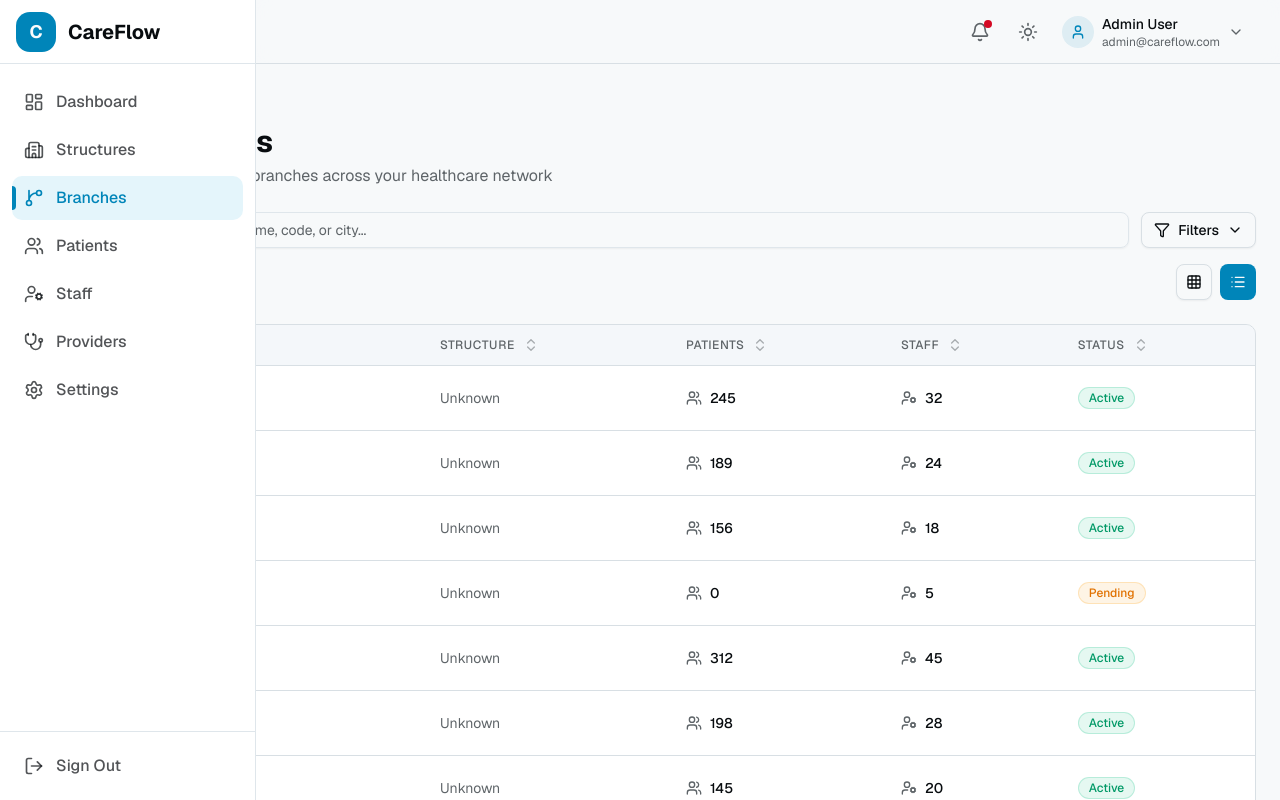
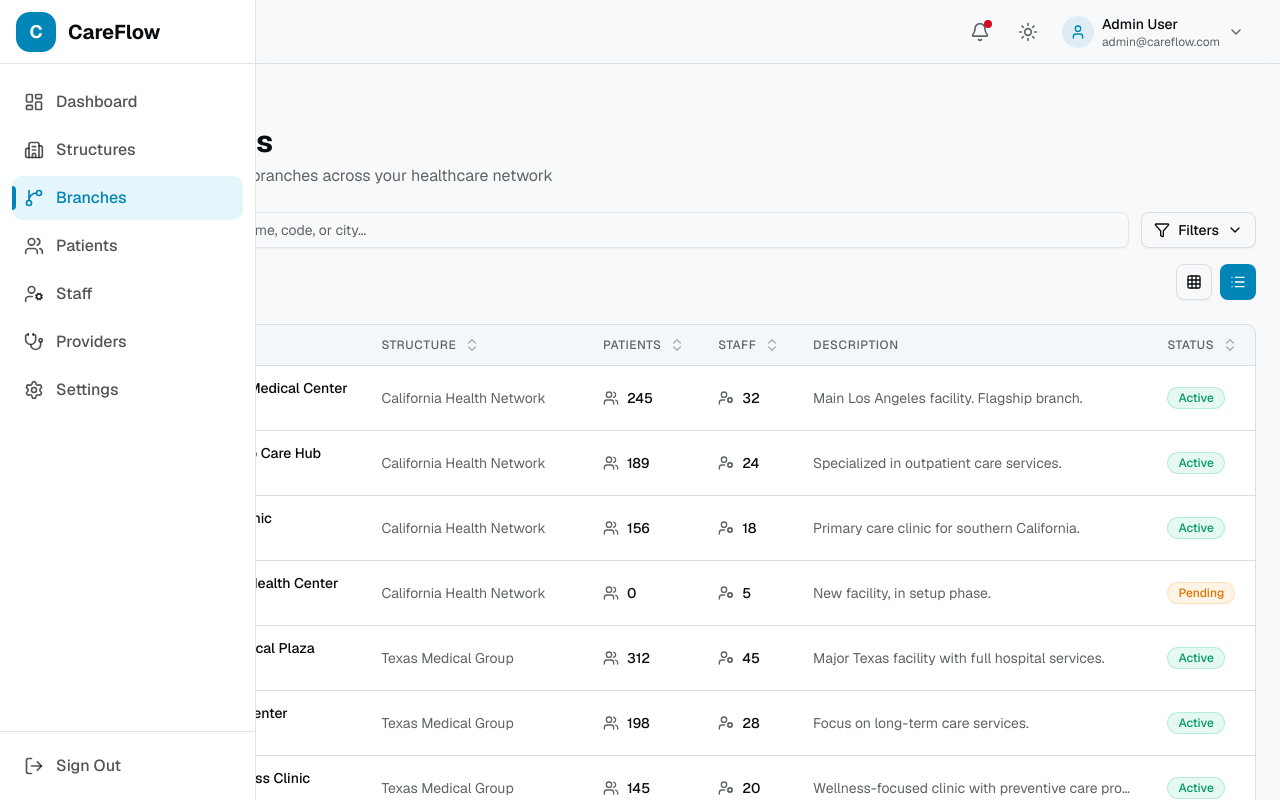
Before and after one commit to AbdullahKhanSwati/careflow, a Next.js app: page /dashboard/branches in a window 1280 px wide. Both pictures are taken after a click on the button 1238 px from the left and 282 px from the top of the page. Shown: the top 800 px of the page. Built offline with nearby package versions, Linux system fonts and the light colour scheme.

Commit message:
fix: correct data display issues in Structures and Branches pages
Fixed column mappings and added description display for Structures and Branches.

```diff
--- a/app/dashboard/branches/page.tsx
+++ b/app/dashboard/branches/page.tsx
@@ -25,7 +25,7 @@ import type { Branch, TableColumn, FilterState } from '@/types';
 
 const branchColumns: TableColumn<Branch>[] = [
   {
-    key: 'name',
+    key: 'title',
     header: 'Branch',
     sortable: true,
     render: (_, row) => (
@@ -34,8 +34,8 @@ const branchColumns: TableColumn<Branch>[] = [
           <GitBranch className="h-5 w-5 text-accent" />
         </div>
         <div className="min-w-0">
-          <p className="font-medium text-foreground truncate">{row.name}</p>
-          <p className="text-sm text-muted-foreground">{row.city}</p>
+          <p className="font-medium text-foreground truncate">{row.title}</p>
+          <p className="text-sm text-muted-foreground">{row.code}</p>
         </div>
       </div>
     ),
@@ -48,7 +48,7 @@ const branchColumns: TableColumn<Branch>[] = [
       const structure = mockStructures.find((s) => s.id === value);
       return (
         <span className="text-sm text-muted-foreground">
-          {structure?.name || 'Unknown'}
+          {structure?.title || 'Unknown'}
         </span>
       );
     },
@@ -73,6 +73,16 @@ const branchColumns: TableColumn<Branch>[] = [
         <UserCog className="h-4 w-4 text-muted-foreground" />
         <span className="font-medium">{String(value)}</span>
       </div>
+    ),
+  },
+  {
+    key: 'notes',
+    header: 'Description',
+    sortable: false,
+    render: (value) => (
+      <p className="text-sm text-muted-foreground truncate max-w-xs">
+        {String(value || '-')}
+      </p>
     ),
   },
   {
@@ -236,6 +246,7 @@ export default function BranchesPage() {
                   <StatusBadge status={branch.status} />
                 </div>
                 <h3 className="font-semibold text-foreground mb-1 truncate">{branch.title}</h3>
+                <p className="text-xs text-muted-foreground mb-2 truncate">{branch.notes || '-'}</p>
                 <p className="text-sm text-muted-foreground mb-4">
                   {structure?.title || 'Unknown Structure'}
                 </p>
--- a/app/dashboard/structures/page.tsx
+++ b/app/dashboard/structures/page.tsx
@@ -192,6 +192,7 @@ export default function StructuresPage() {
               <h3 className="font-semibold text-foreground mb-1 truncate">
                 {structure.title}
               </h3>
+              <p className="text-xs text-muted-foreground mb-2 truncate">{structure.notes}</p>
               <p className="text-sm text-muted-foreground mb-4">{structure.city}, {structure.state}</p>
               <div className="space-y-2 text-sm">
                 <div className="flex justify-between">
--- a/components/features/structures/structures-columns.tsx
+++ b/components/features/structures/structures-columns.tsx
@@ -6,7 +6,7 @@ import { StatusBadge } from '@/components/ui/status-badge';
 
 export const structuresColumns: TableColumn<Structure>[] = [
   {
-    key: 'name',
+    key: 'title',
     header: 'Structure',
     sortable: true,
     render: (_, row) => (
@@ -15,19 +15,19 @@ export const structuresColumns: TableColumn<Structure>[] = [
           <Building2 className="h-5 w-5 text-primary" />
         </div>
         <div className="min-w-0">
-          <p className="font-medium text-foreground truncate">{row.name}</p>
-          <p className="text-sm text-muted-foreground">{row.regionCode}</p>
+          <p className="font-medium text-foreground truncate">{row.title}</p>
+          <p className="text-sm text-muted-foreground">{row.code}</p>
         </div>
       </div>
     ),
   },
   {
-    key: 'description',
+    key: 'notes',
     header: 'Description',
     sortable: false,
     render: (value) => (
       <p className="text-sm text-muted-foreground truncate max-w-xs">
-        {String(value)}
+        {String(value || '-')}
       </p>
     ),
   },
```
